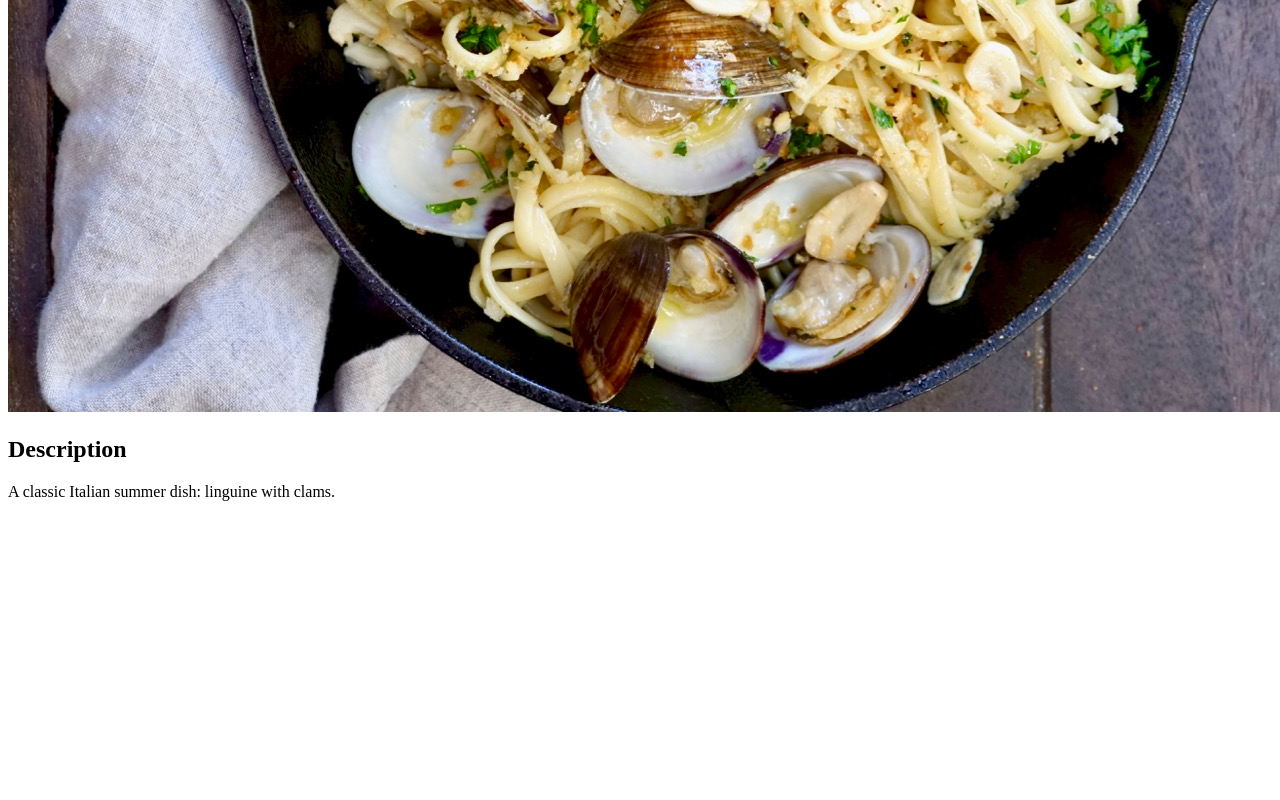
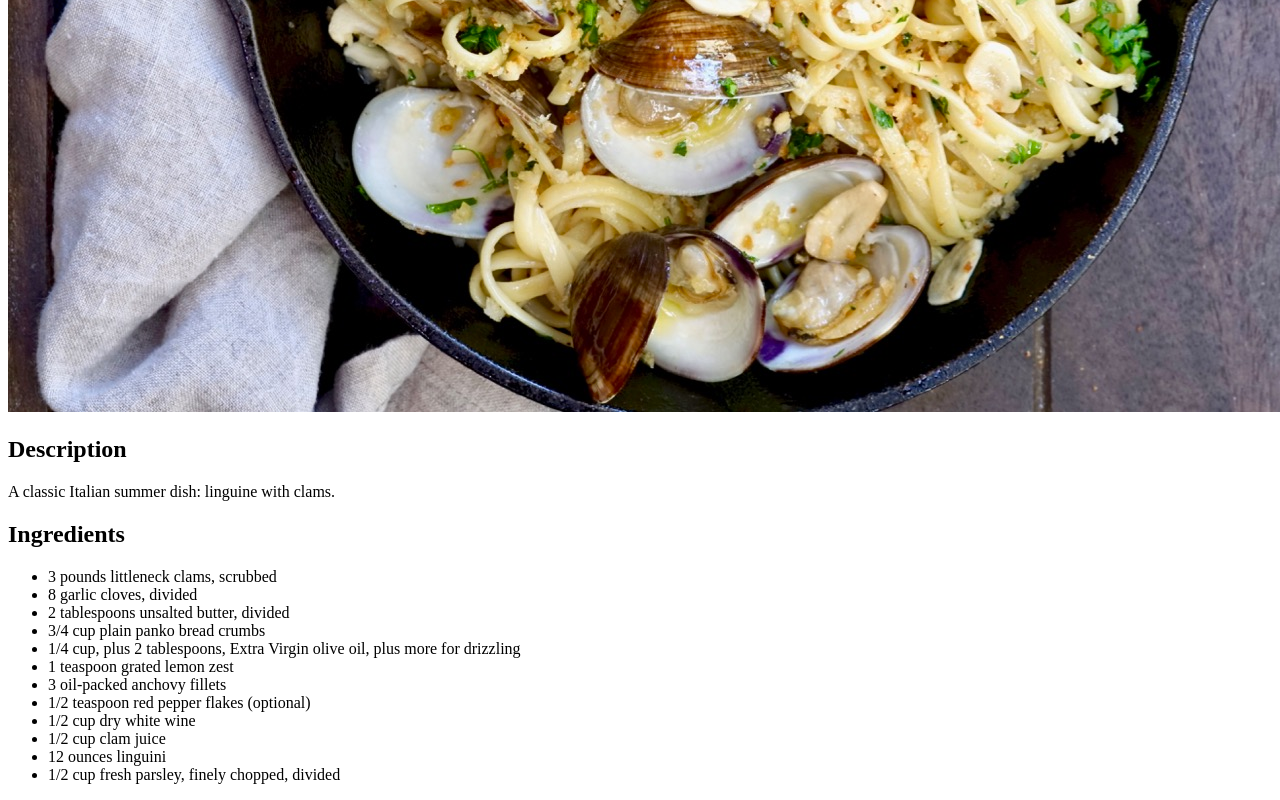
Before and after one commit to austwang/odin-recipes, a plain HTML site: page recipes/linguine.html in a window 1280 px wide. Shown: the part 650-1450 px from the top of the page. Before the commit the page ends 1167 px from the top, so only its background shows below. Drawn offline with Linux system fonts and the light colour scheme.

Commit message:
add linguine recipe ingredients list

```diff
--- a/recipes/linguine.html
+++ b/recipes/linguine.html
@@ -11,5 +11,20 @@
         <img src="../images/linguine.jpg" alt="Linguine With Clams in a cast iron pan">
         <h2>Description</h2>
         <p>A classic Italian summer dish: linguine with clams.</p>
+        <h2>Ingredients</h2>
+        <ul>
+            <li>3 pounds littleneck clams, scrubbed</li>
+            <li>8 garlic cloves, divided</li>
+            <li>2 tablespoons unsalted butter, divided</li>
+            <li>3/4 cup plain panko bread crumbs</li>
+            <li>1/4 cup, plus 2 tablespoons, Extra Virgin olive oil, plus more for drizzling</li>
+            <li>1 teaspoon grated lemon zest</li>
+            <li>3 oil-packed anchovy fillets</li>
+            <li>1/2 teaspoon red pepper flakes (optional)</li>
+            <li>1/2 cup dry white wine</li>
+            <li>1/2 cup clam juice</li>
+            <li>12 ounces linguini</li>
+            <li>1/2 cup fresh parsley, finely chopped, divided</li>
+        </ul>
     </body>
 </html>
```
